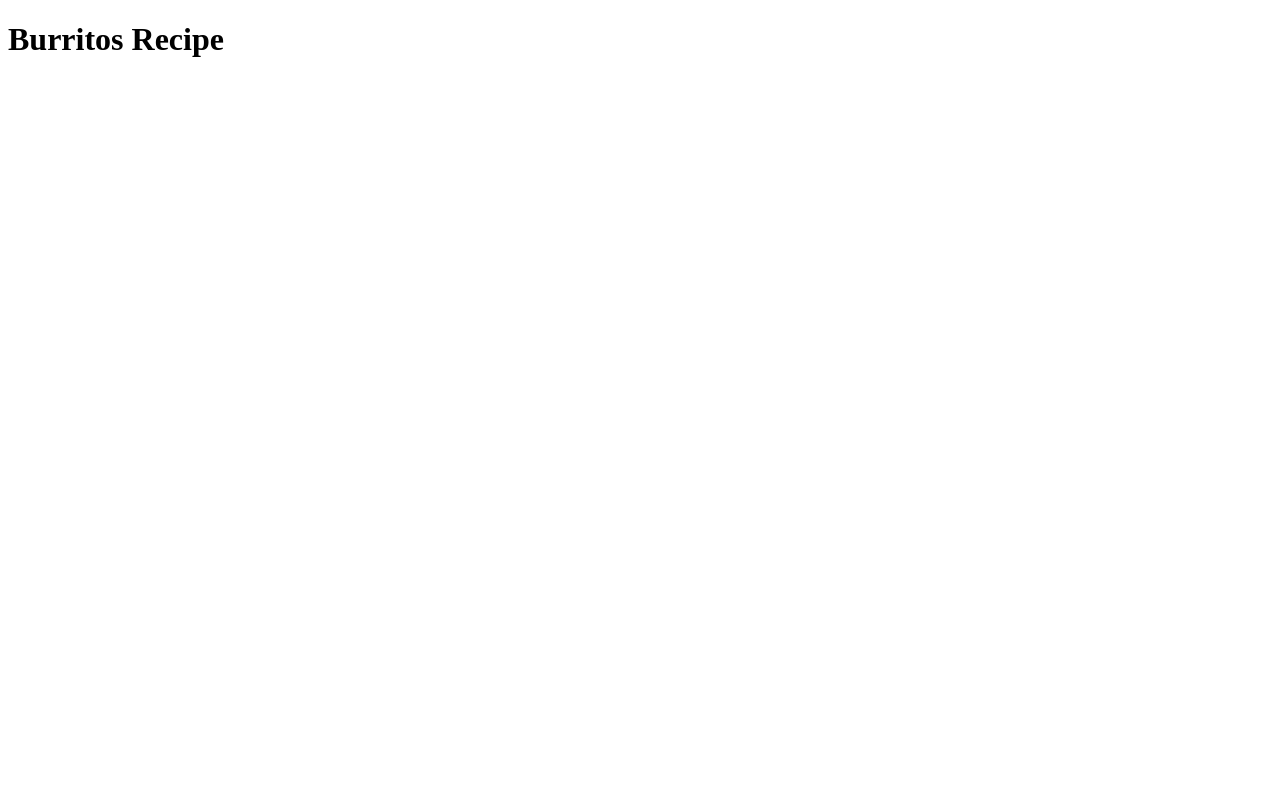
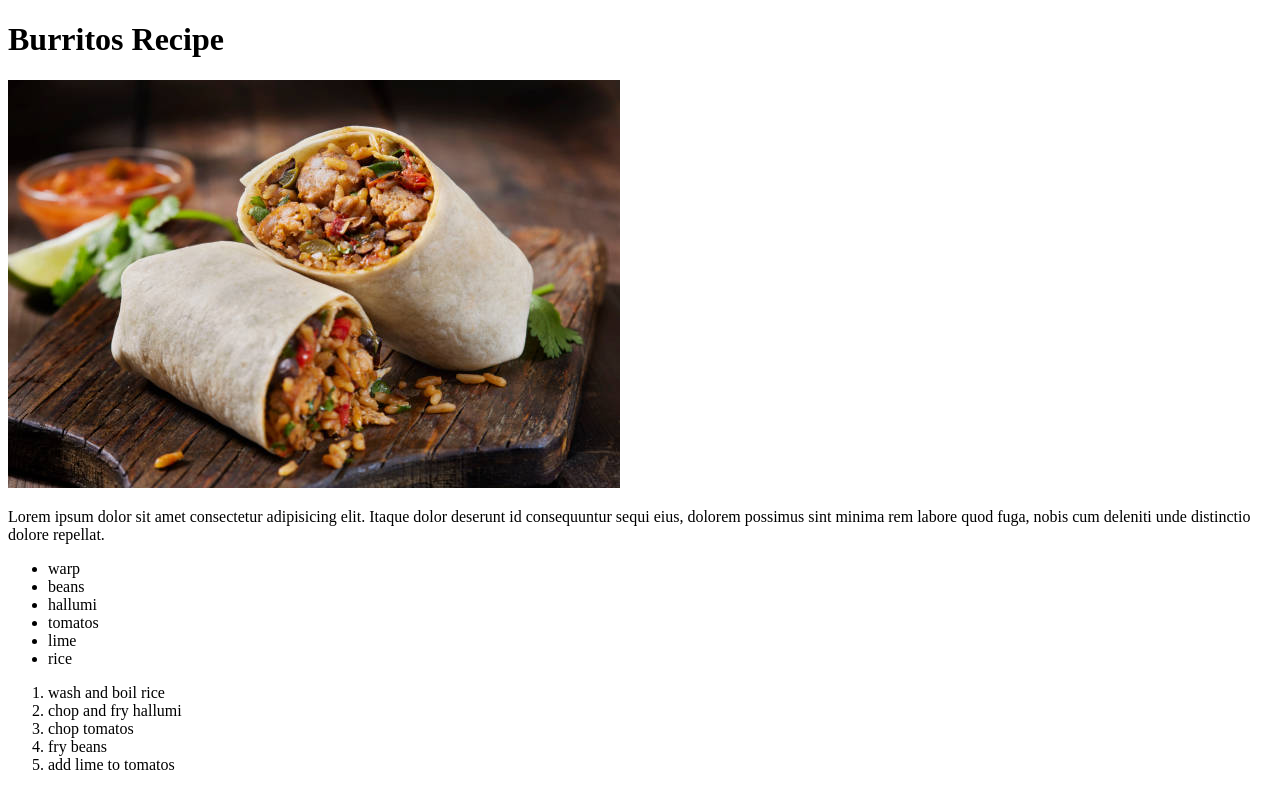
Before and after one commit to SimenM1/odin-recipes, a plain HTML site: page pages/burritos.html in a window 1280 px wide. Drawn offline with Linux system fonts and the light colour scheme.

Commit message:
added images and burritos page built

```diff
--- a/pages/burritos.html
+++ b/pages/burritos.html
@@ -7,5 +7,22 @@
 </head>
 <body>
     <h1>Burritos Recipe</h1>
+    <img src="images/burrito.jpg">
+    <p>Lorem ipsum dolor sit amet consectetur adipisicing elit. Itaque dolor deserunt id consequuntur sequi eius, dolorem possimus sint minima rem labore quod fuga, nobis cum deleniti unde distinctio dolore repellat.</p>
+    <ul>
+        <li>warp</li>
+        <li>beans</li>
+        <li>hallumi</li>
+        <li>tomatos</li>
+        <li>lime</li>
+        <li>rice</li>
+    </ul>
+    <ol>
+        <li>wash and boil rice</li>
+        <li>chop and fry hallumi</li>
+        <li>chop tomatos</li>
+        <li>fry beans</li>
+        <li>add lime to tomatos</li>
+    </ol>
 </body>
 </html>
```
Also changed, not shown: pages/images/burrito.jpg (added), pages/images/eggrice.jpg (added), pages/images/pancake.jpg (added).
